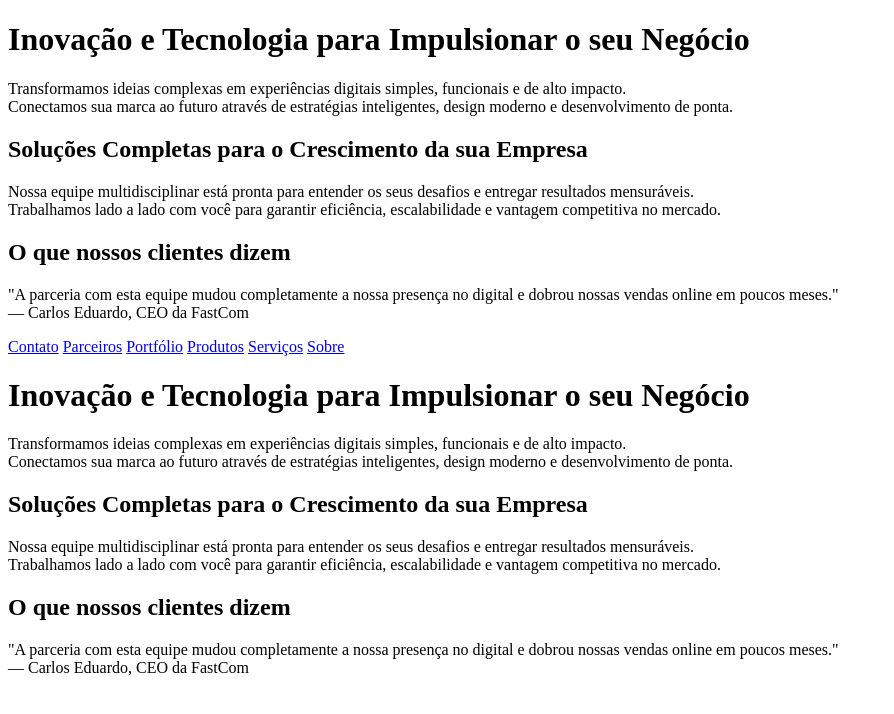
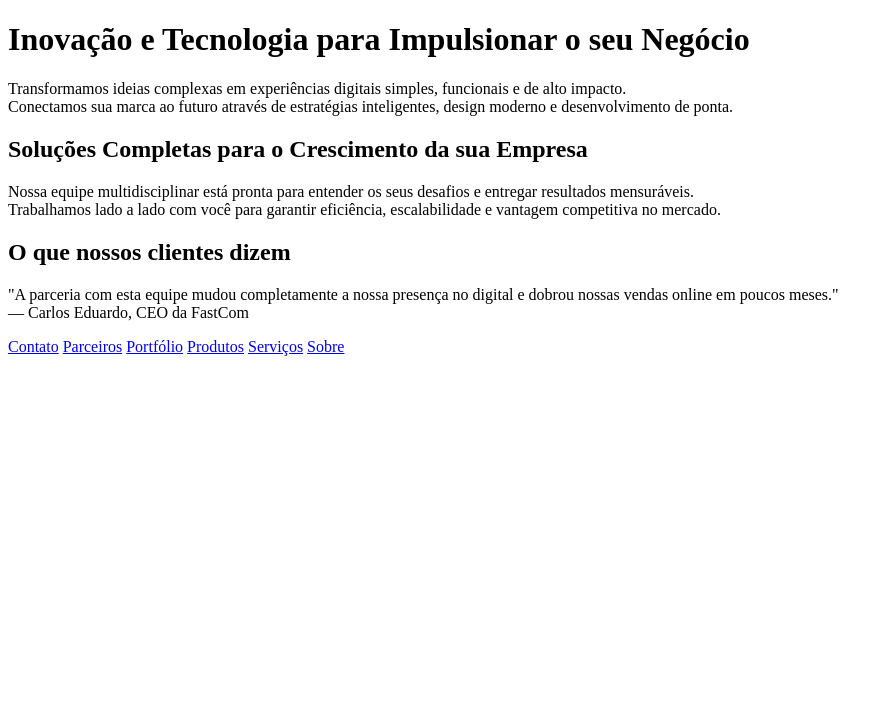
Before and after one commit to mahmanu/web1, a plain HTML site: page index.html in a window 1280 px wide. Shown: the whole page, without its empty margins (0-894 px from the left). Drawn offline with Linux system fonts and the light colour scheme.

Commit message:
Corringindo erro

```diff
--- a/index.html
+++ b/index.html
@@ -22,11 +22,3 @@
     <a href="sobre.html">Sobre</a>
 </body>
 </html>
-<h1>Inovação e Tecnologia para Impulsionar o seu Negócio</h1>
-<p>Transformamos ideias complexas em experiências digitais simples, funcionais e de alto impacto.<br>Conectamos sua marca ao futuro através de estratégias inteligentes, design moderno e desenvolvimento de ponta.</p>
-
-<h2>Soluções Completas para o Crescimento da sua Empresa</h2>
-<p>Nossa equipe multidisciplinar está pronta para entender os seus desafios e entregar resultados mensuráveis.<br>Trabalhamos lado a lado com você para garantir eficiência, escalabilidade e vantagem competitiva no mercado.</p>
-
-<h2>O que nossos clientes dizem</h2>
-<p>"A parceria com esta equipe mudou completamente a nossa presença no digital e dobrou nossas vendas online em poucos meses."<br>— Carlos Eduardo, CEO da FastCom</p>
```
